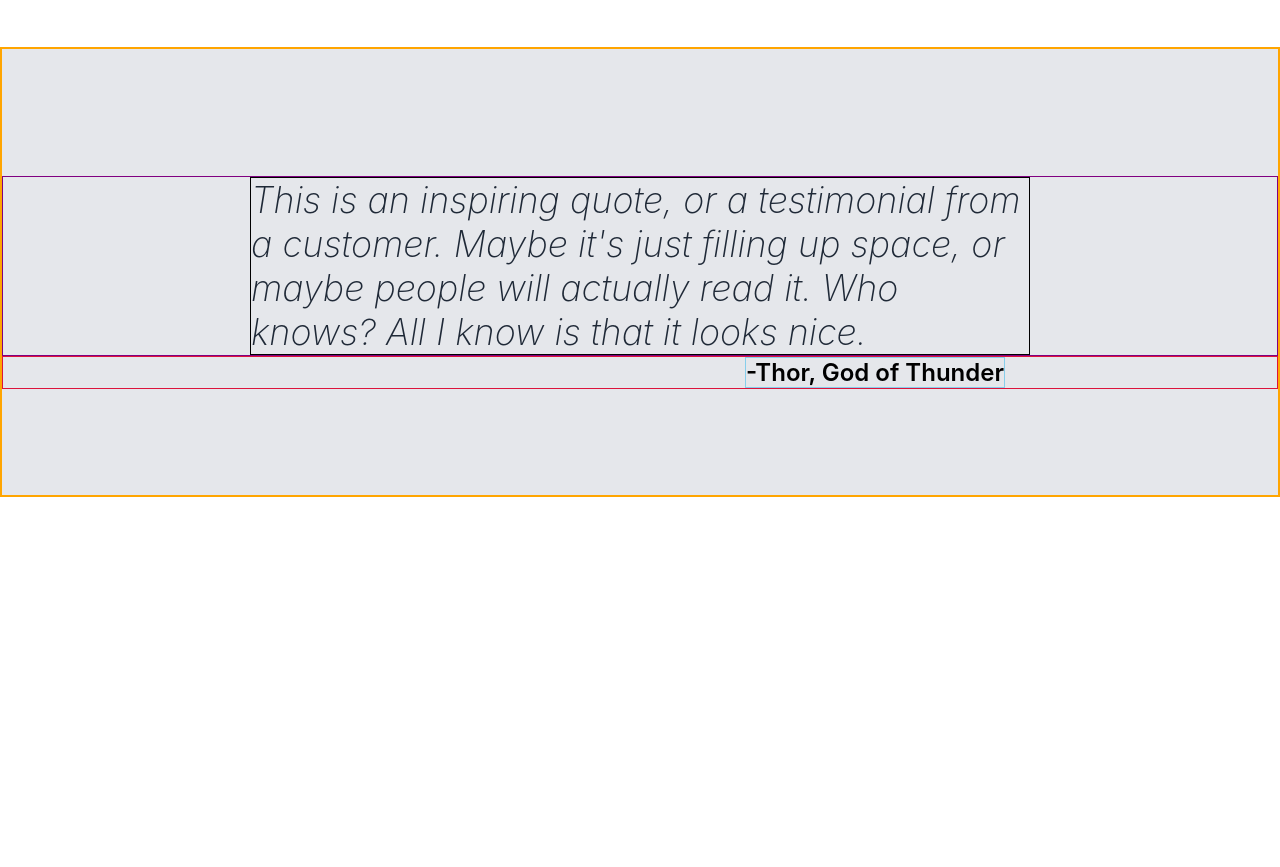
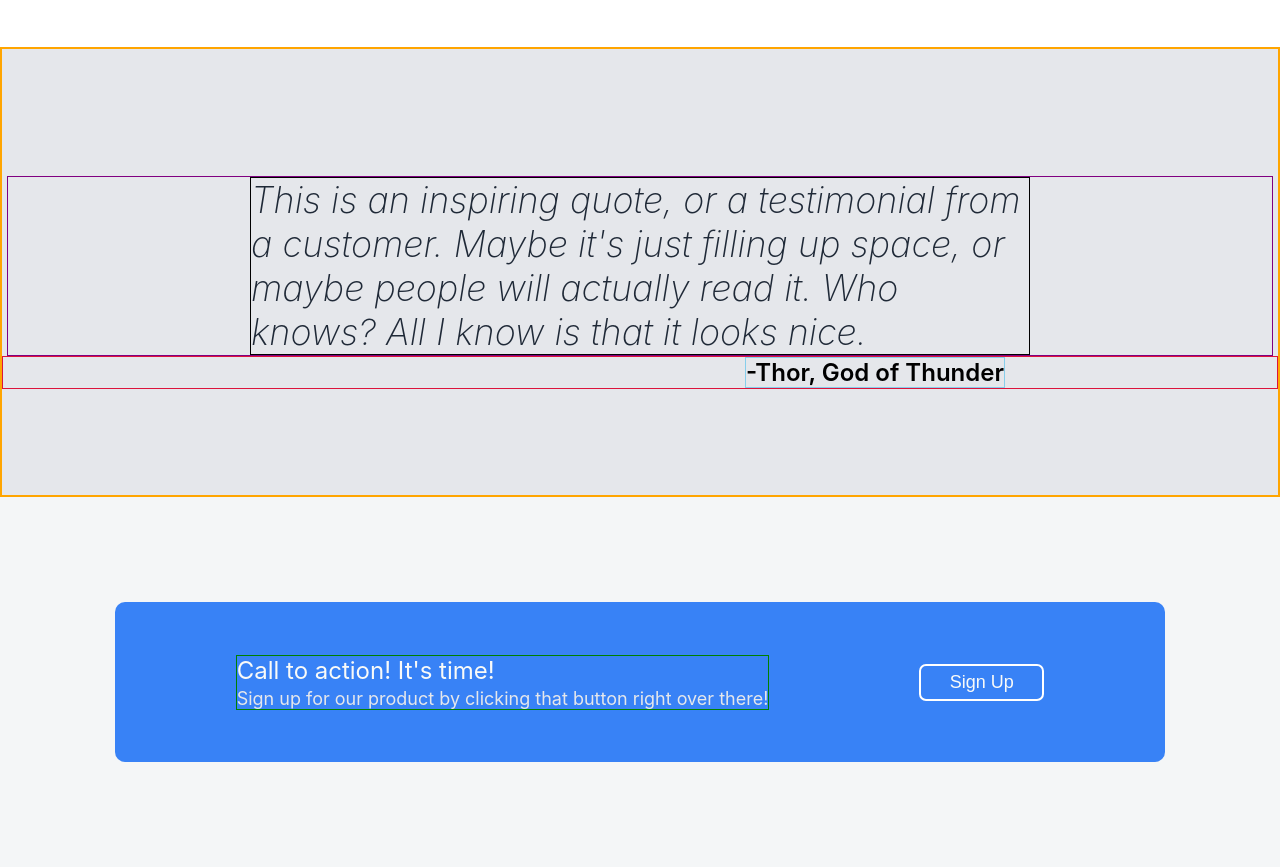
Before and after one commit to VHadyak/Landing-Page, a plain HTML site: page index.html in a window 1280 px wide. Shown: the part 1018-1885 px from the top of the page. Before the commit the page ends 1515 px from the top, so only its background shows below. Drawn offline with Linux system fonts and the light colour scheme.

Commit message:
Add a sign-up section

```diff
--- a/index.html
+++ b/index.html
@@ -59,5 +59,15 @@
         <div id="author">-Thor, God of Thunder</div>
       </div>
     </div>
+
+    <div class="sign-up-container">
+      <div class="sign-up-border">
+        <div class="sign-up-left">
+          <div class="heading">Call to action! It's time!</div>
+          <div class="description-text">Sign up for our product by clicking that button right over there!</div>
+        </div>
+        <button class="button-right">Sign Up</button>
+      </div>
+    </div>
   </body>
 </html>
--- a/styles.css
+++ b/styles.css
@@ -161,6 +161,8 @@ body {
   align-items: center;
   justify-content: center;
   margin-top: 20px;
+  margin-left: 5px;
+  margin-right: 5px;
 }
 
 #quote {
@@ -184,3 +186,49 @@ body {
   border: 1px solid skyblue;
   margin-left: 470px;
 }
+
+/************************** CALL TO ACTION SECTION ******************/
+
+.sign-up-container {
+  background-color: #f4f6f7;
+  height: 370px;
+  display: flex;
+  justify-content: center;
+  align-items: center;
+}
+
+.sign-up-border {
+  background-color: #3882F6;
+  width: 1050px;
+  height: 160px;
+  border-radius: 10px;
+  display: flex;
+  justify-content: center;
+  align-items: center;
+  gap: 150px;
+}
+
+.sign-up-left {
+  border: 1px solid green;
+}
+
+.heading {
+  color: #F9FAF8;
+  font-size: 24px;
+  margin-bottom: 3px;
+}
+
+.description-text {
+  color: #E5E7EB;
+  font-size: 18px;
+}
+
+.button-right {
+  font-size: 18px;
+  height: 37px;
+  width: 125px;
+  border-radius: 7px;
+  border: 2px solid white;
+  color: #F9FAF8;
+  background-color: #3882F6;
+}
```
